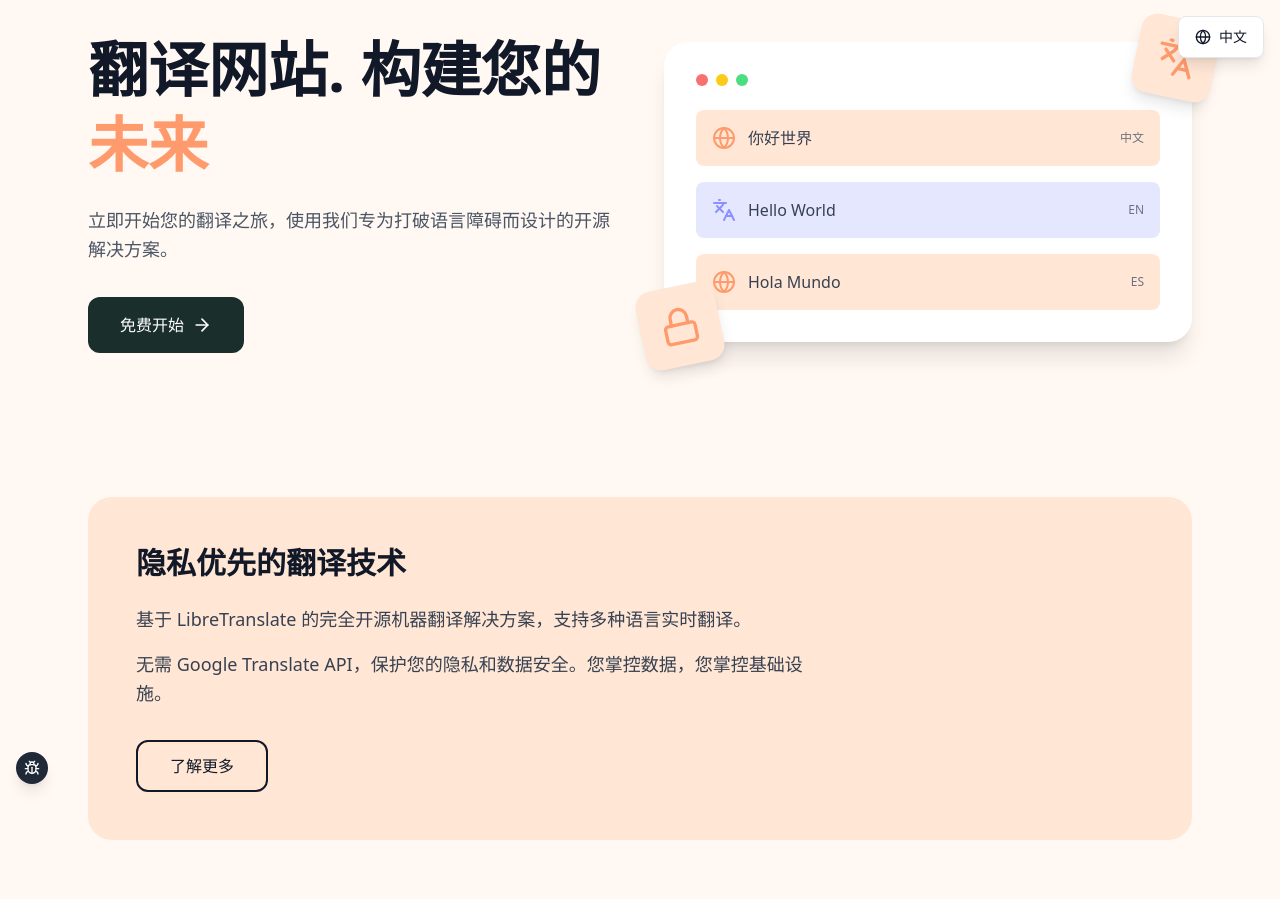
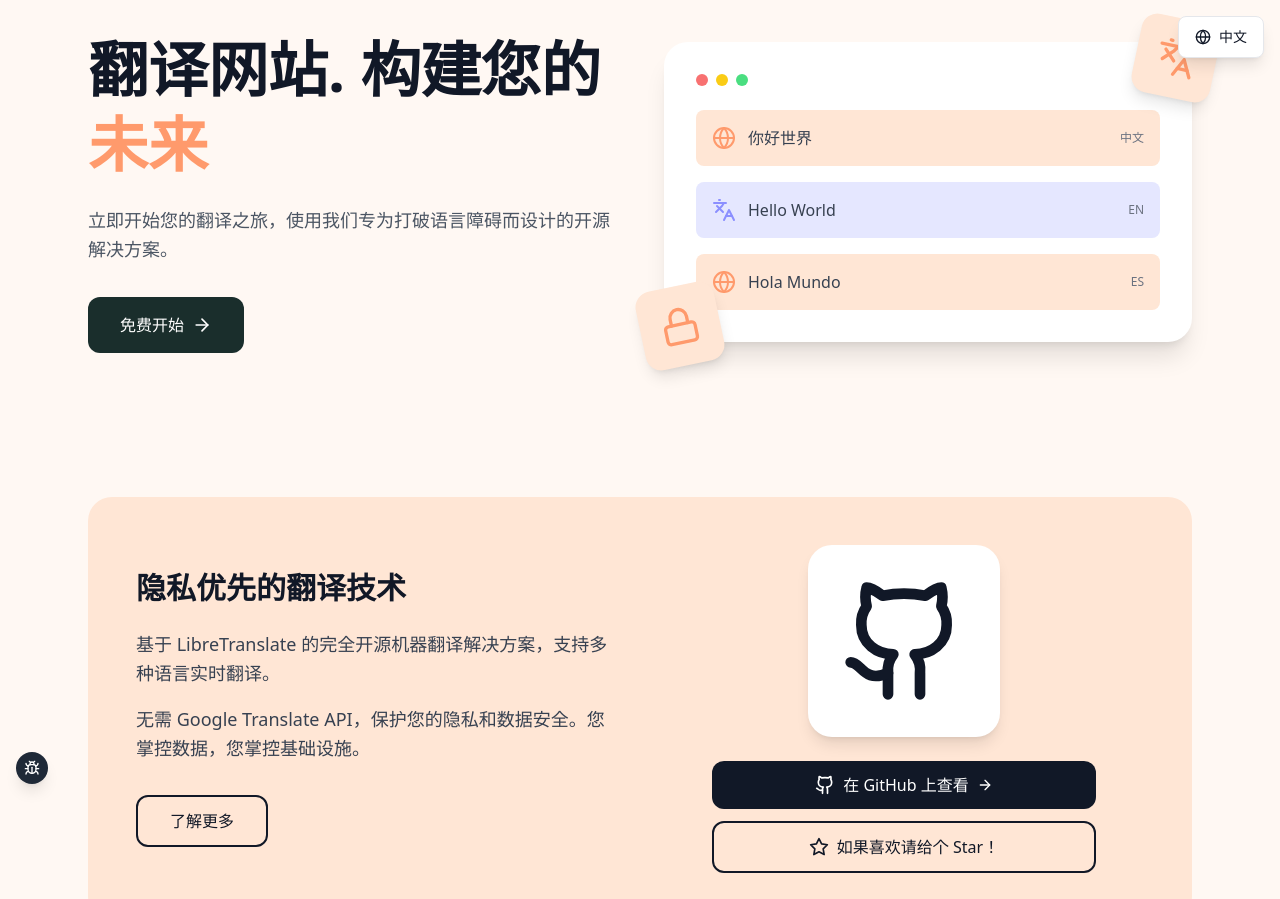
Before and after one commit to aceman23/OpenTranslateAI-OpenSourceWebsiteTranslator, a React (Vite) app: page / in a window 1280 px wide. Shown: the top 899 px of the page. Built offline with nearby package versions, Linux system fonts and the light colour scheme.

Commit message:
Updated DemoContentEnglish.tsx

```diff
--- a/src/components/DemoContent.tsx
+++ b/src/components/DemoContent.tsx
@@ -1,4 +1,4 @@
-import { Globe, Languages, Lock, Zap, Code, Eye, Users, FileText, ArrowRight, RotateCcw } from 'lucide-react';
+import { Globe, Languages, Lock, Zap, Code, Eye, Users, FileText, ArrowRight, RotateCcw, Github, Star } from 'lucide-react';
 
 export function DemoContent() {
   return (
@@ -67,7 +67,8 @@ export function DemoContent() {
         {/* About Section */}
         <section className="mb-20">
           <div className="bg-[#FFE6D5] rounded-3xl p-12">
-            <div className="max-w-2xl">
+            <div className="grid lg:grid-cols-2 gap-12 items-center">
+              <div>
                 <h2 className="text-3xl font-bold text-gray-900 mb-6">隐私优先的翻译技术</h2>
                 <p className="text-gray-700 text-lg leading-relaxed mb-4">
                   基于 LibreTranslate 的完全开源机器翻译解决方案，支持多种语言实时翻译。
@@ -78,6 +79,28 @@ export function DemoContent() {
                 <button className="border-2 border-gray-900 text-gray-900 px-8 py-3 rounded-xl font-medium hover:bg-gray-900 hover:text-white transition-colors">
                   了解更多
                 </button>
+              </div>
+              <div className="flex flex-col items-center justify-center gap-6">
+                <div className="bg-white rounded-3xl p-8 shadow-lg">
+                  <Github className="w-32 h-32 text-gray-900" />
+                </div>
+                <div className="flex flex-col gap-3 w-full max-w-sm">
+                  <a
+                    href="https://github.com/LibreTranslate/LibreTranslate"
+                    target="_blank"
+                    rel="noopener noreferrer"
+                    className="bg-gray-900 text-white px-6 py-3 rounded-xl font-medium hover:bg-gray-800 transition-colors flex items-center justify-center gap-2 group"
+                  >
+                    <Github className="w-5 h-5" />
+                    在 GitHub 上查看
+                    <ArrowRight className="w-4 h-4 group-hover:translate-x-1 transition-transform" />
+                  </a>
+                  <button className="border-2 border-gray-900 text-gray-900 px-6 py-3 rounded-xl font-medium hover:bg-gray-900 hover:text-white transition-colors flex items-center justify-center gap-2">
+                    <Star className="w-5 h-5" />
+                    如果喜欢请给个 Star！
+                  </button>
+                </div>
+              </div>
             </div>
           </div>
         </section>
--- a/src/components/DemoContentEnglish.tsx
+++ b/src/components/DemoContentEnglish.tsx
@@ -1,4 +1,4 @@
-import { Globe, Languages, Lock, Zap, Code, Eye, Users, FileText, ArrowRight, RotateCcw } from 'lucide-react';
+import { Globe, Languages, Lock, Zap, Code, Eye, Users, FileText, ArrowRight, RotateCcw, Github, Star } from 'lucide-react';
 
 export function DemoContentEnglish() {
   return (
@@ -67,7 +67,8 @@ export function DemoContentEnglish() {
         {/* About Section */}
         <section className="mb-20">
           <div className="bg-[#FFE6D5] rounded-3xl p-12">
-            <div className="max-w-2xl">
+            <div className="grid lg:grid-cols-2 gap-12 items-center">
+              <div>
                 <h2 className="text-3xl font-bold text-gray-900 mb-6">Privacy-First Translation</h2>
                 <p className="text-gray-700 text-lg leading-relaxed mb-4">
                   A fully open-source machine translation solution based on LibreTranslate, supporting real-time translation across multiple languages.
@@ -78,6 +79,28 @@ export function DemoContentEnglish() {
                 <button className="border-2 border-gray-900 text-gray-900 px-8 py-3 rounded-xl font-medium hover:bg-gray-900 hover:text-white transition-colors">
                   Explore More
                 </button>
+              </div>
+              <div className="flex flex-col items-center justify-center gap-6">
+                <div className="bg-white rounded-3xl p-8 shadow-lg">
+                  <Github className="w-32 h-32 text-gray-900" />
+                </div>
+                <div className="flex flex-col gap-3 w-full max-w-sm">
+                  <a
+                    href="https://github.com/LibreTranslate/LibreTranslate"
+                    target="_blank"
+                    rel="noopener noreferrer"
+                    className="bg-gray-900 text-white px-6 py-3 rounded-xl font-medium hover:bg-gray-800 transition-colors flex items-center justify-center gap-2 group"
+                  >
+                    <Github className="w-5 h-5" />
+                    View on GitHub
+                    <ArrowRight className="w-4 h-4 group-hover:translate-x-1 transition-transform" />
+                  </a>
+                  <button className="border-2 border-gray-900 text-gray-900 px-6 py-3 rounded-xl font-medium hover:bg-gray-900 hover:text-white transition-colors flex items-center justify-center gap-2">
+                    <Star className="w-5 h-5" />
+                    Star this repo if you like it!
+                  </button>
+                </div>
+              </div>
             </div>
           </div>
         </section>
```
Lines whose indentation alone changed are shown as unchanged.
